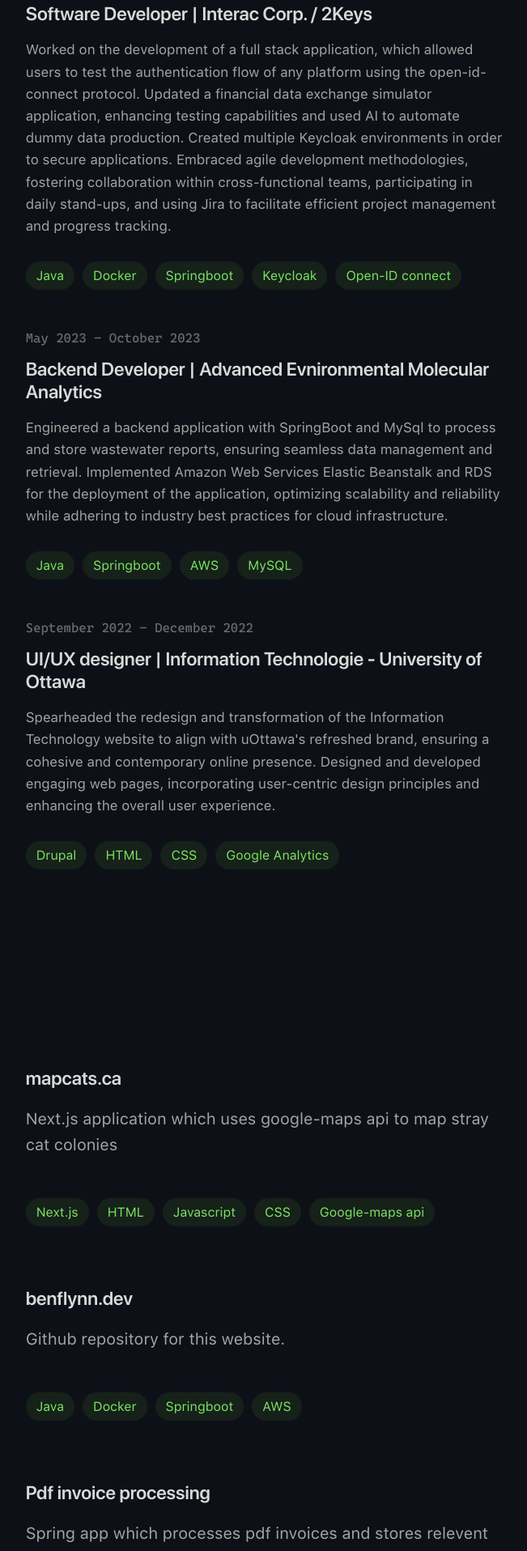
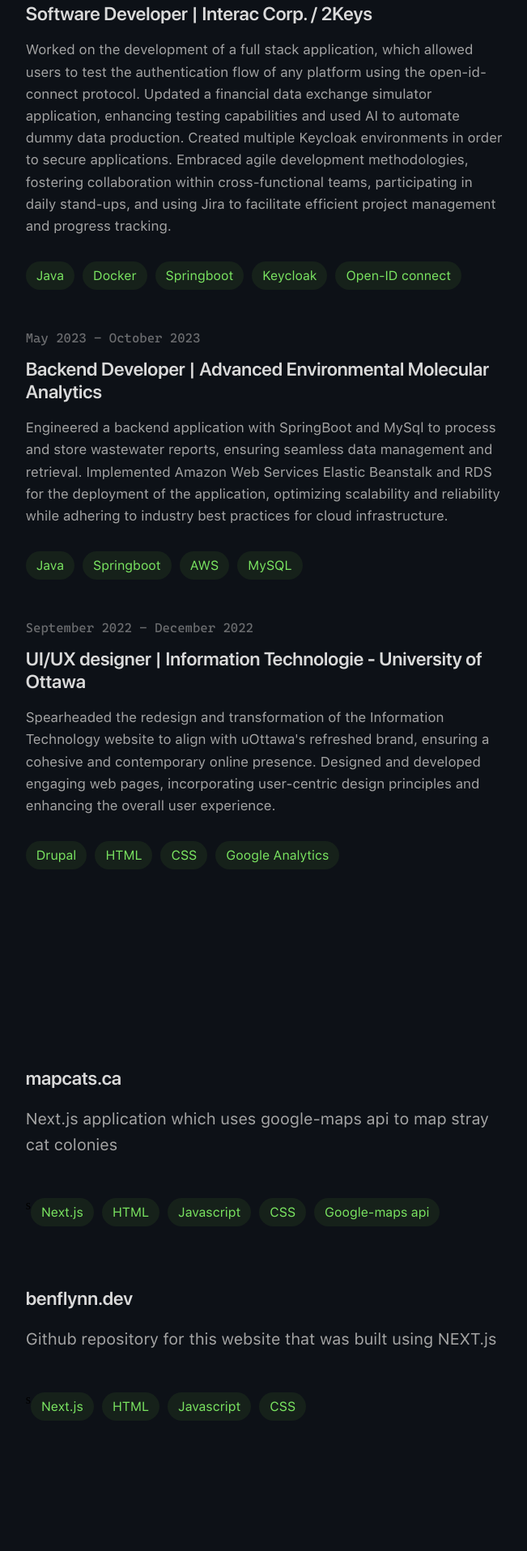
Before and after one commit to ben-flynn/ben-flynn-website, a Next.js app in the folder ben-flynn-website/: page / in a window 1280 px wide. Shown: the part 880-2796 px from the top of the page at 81% size, without its empty margins (560-1211 px from the left). Built offline with nearby package versions, Linux system fonts and the light colour scheme.

Commit message:
content changes

```diff
--- a/ben-flynn-website/app/components/job.js
+++ b/ben-flynn-website/app/components/job.js
@@ -1,15 +1,16 @@
 import Tag from "./tag";
+import Link from "next/link";
 
-export default function Job({timeWindow, title, company, description, tags}) {
+export default function Job({timeWindow, title, company, description, tags, link}) {
     return (
         <div className="job">
             <div className="date-text">{timeWindow}</div>
-            <div className="heading-text">{title} | {company}</div>
+            <Link href={link}><div className="heading-text">{title} | {company}</div></Link>
             <p className="exp">{description}</p>
             <div className="tags">
                 {tags.map((tag, index) => (
                     <Tag key={index} tech={tag}/>
-              ))}
+            ))}
             </div>
         </div>
     )
--- a/ben-flynn-website/app/components/project.js
+++ b/ben-flynn-website/app/components/project.js
@@ -1,20 +1,20 @@
+import Link from "next/link";
 import Tag from "./tag";
 
-export default function Project({src, title, desc, tags }) {
+export default function Project({link, title, desc, tags }) {
     return (
         <div className="project">
             <div className="project-widget">
                 <div className="widget-text">
-                    <div className="heading-text">{title}</div>
+                <Link href={link}><div className="heading-text">{title}</div></Link>
                     <p>{desc}</p>
                 </div>
             </div>
-            <div className="tags">
+            <div className="tags">s
                 {tags.map((tag, index) => (
                     <Tag key={index} tech={tag}/>
-              ))}
+            ))}
             </div>
         </div>
     )
-
 }
--- a/ben-flynn-website/app/globals.css
+++ b/ben-flynn-website/app/globals.css
@@ -73,6 +73,7 @@
   font-size: 23px;
 }
 
+
 p {
   color: #a5a5a5;
   font-family: 'sf-text-reg';
@@ -80,8 +81,12 @@
   line-height: 160%;
 }
 
-.exp{
+.exp {
   font-size: 17px;
+}
+
+a {
+  text-decoration: none;
 }
 
 /* --------------------------------------------- CONTAINER ------------------------------------------- */
@@ -89,6 +94,11 @@
 .container {
   position: relative;
 }
+
+.container a :hover {
+  color: #88FF6A;
+}
+
 
 .page-container {
   display: flex;
@@ -145,6 +155,7 @@
 
 .job {
   margin-bottom: 50px;
+  box-sizing: border-box;
 }
 
 .tags {
@@ -164,6 +175,7 @@
 
 .projects {
   padding-top: 20%;
+  padding-bottom: 50%;
 }
 
 .project-widget {
--- a/ben-flynn-website/app/page.js
+++ b/ben-flynn-website/app/page.js
@@ -39,15 +39,17 @@
               Embraced agile development methodologies, fostering collaboration within cross-functional teams, participating in daily stand-ups, and using Jira to facilitate efficient project management and progress tracking.
               "
               tags={["Java", "Docker", "Springboot", "Keycloak", "Open-ID connect"]}
+              link={"https://www.interac.ca/"}
             />
             <Job
               timeWindow="May 2023 - October 2023"
               title="Backend Developer"
-              company="Advanced Evnironmental Molecular Analytics "
+              company="Advanced Environmental Molecular Analytics "
               description="Engineered a backend application with SpringBoot and MySql to process and store wastewater reports, ensuring seamless data management and retrieval.
               Implemented Amazon Web Services Elastic Beanstalk and RDS for the deployment of the application, optimizing scalability and reliability while adhering to industry best practices for cloud infrastructure.
               "
               tags={["Java", "Springboot", "AWS", "MySQL"]}
+              link={"https://www.aema-canada.com/"}
             />
             <Job
               timeWindow="September 2022 - December 2022"
@@ -57,23 +59,21 @@
               Designed and developed engaging web pages, incorporating user-centric design principles and enhancing the overall user experience.
               "
               tags={["Drupal", "HTML", "CSS", "Google Analytics"]}
+              link={"https://www.uottawa.ca/about-us/information-technology"}
             />
           </div>
           <div className="projects" id="projects">
             <Project
             title="mapcats.ca"
-            desc={"Next.js application which uses google-maps api to map stray cat colonies "}
+            desc={"Next.js application which uses google-maps api to map stray cat colonies"}
             tags={["Next.js", "HTML", "Javascript", "CSS", "Google-maps api"]}
+            link={"https://www.mapcats.ca/"}
             />
             <Project
             title="benflynn.dev"
-            desc={"Github repository for this website."}
-            tags={["Java", "Docker", "Springboot", "AWS"]}
-            />
-            <Project
-            title="Pdf invoice processing"
-            desc={"Spring app which processes pdf invoices and stores relevent information in a relational database"}
-            tags={["Java", "Docker", "Springboot", "AWS"]}
+            desc={"Github repository for this website that was built using NEXT.js"}
+            tags={["Next.js", "HTML", "Javascript", "CSS"]}
+            link={"https://github.com/ben-flynn/ben-flynn-website"}
             />
           </div>
         </div>
@@ -89,7 +89,6 @@
     projects = document.getElementById("projects").getBoundingClientRect();
 
     OnScroll();
-
 
     document.addEventListener("scroll" , OnScroll, false);
     document.addEventListener("reload" , OnScroll, false);
```
